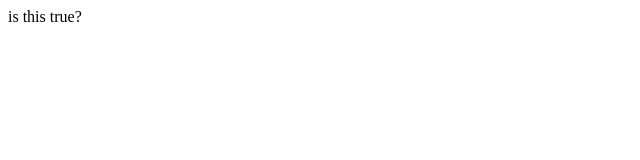
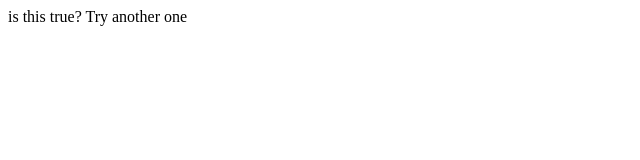
Before and after one commit to gitlook/techstat, a plain HTML site: page index.html in a window 1280 px wide. Shown: the whole page, without its empty margins (0-640 px from the left). Drawn offline with Linux system fonts and the light colour scheme.

Commit message:
index page

```diff
--- a/index.html
+++ b/index.html
@@ -5,6 +5,6 @@
     <title></title>
 </head>
 <body>
-is this true?
+is this true? Try another one
 </body>
 </html>
```
